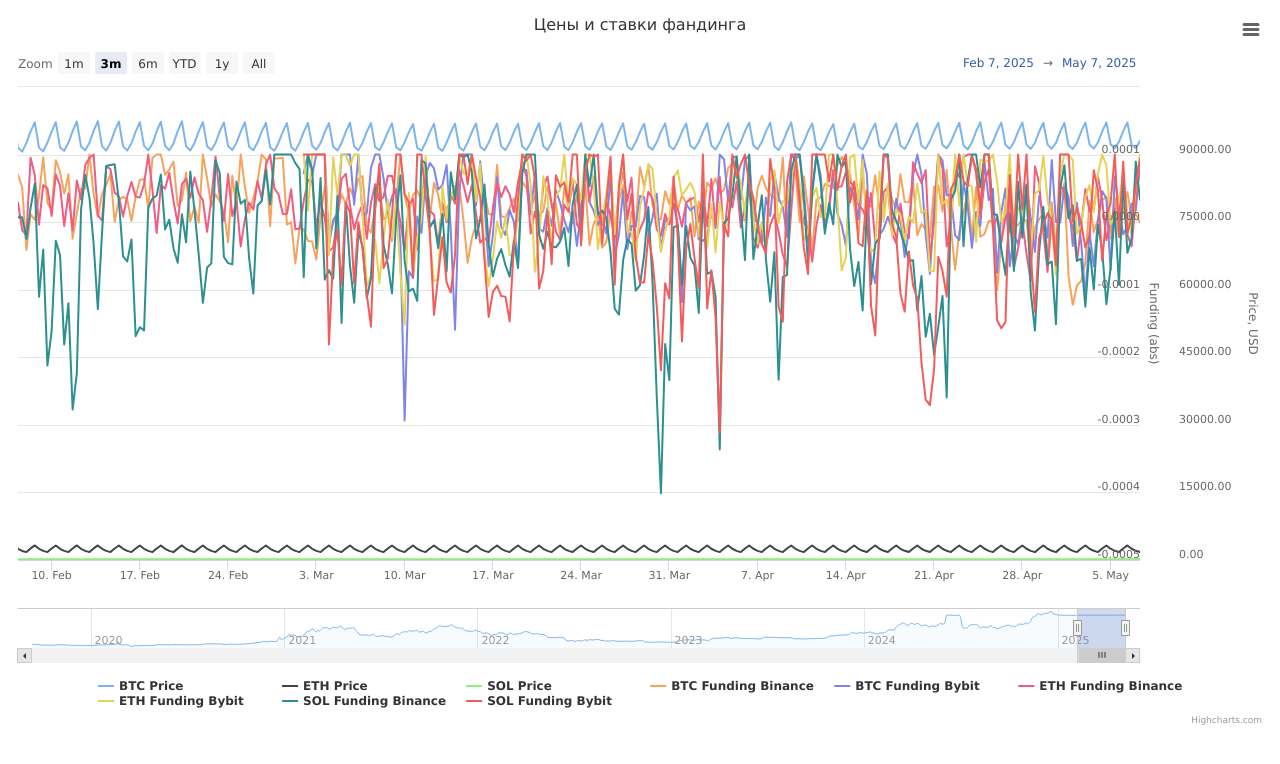
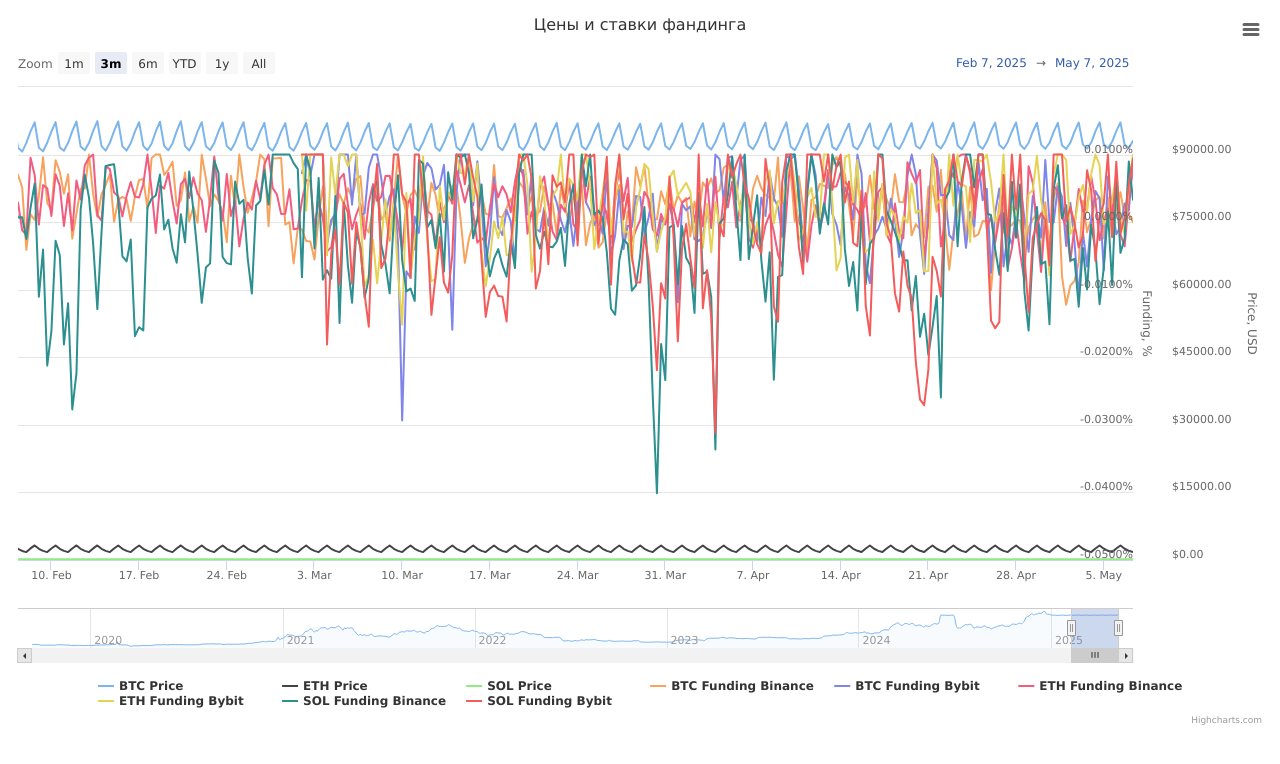
Before and after one commit to nokitakaze/funding-rate-2025-05, a plain HTML site: page index.html in a window 1280 px wide. Drawn offline with nearby package versions, Linux system fonts and the light colour scheme.

Commit message:
* Проценты рисуем как проценты

```diff
--- a/index.html
+++ b/index.html
@@ -25,41 +25,57 @@
         return r.json();
     }
 
-    const toSeries = (a, i) => a
+    const toSeriesPrice = (a, i) => a
         .map(d => [d[0] * 1000, d[i] ?? null])
         .filter(d => d[1] !== null);
+    const toSeriesFunding = (a, i) => a
+        .map(d => [d[0] * 1000, d[i] != null ? d[i] * 100 : null]);
 
     (async () => {
-        const [btc, eth, sol] = await Promise.all([
-            load('data-BTC.json'),
-            load('data-ETH.json'),
-            load('data-SOL.json')
-        ]);
+        const [btc, eth, sol] = await Promise.all(['data-BTC.json', 'data-ETH.json', 'data-SOL.json'].map(load));
 
         Highcharts.stockChart('graph', {
             rangeSelector: {selected: 1},
             title: {text: 'Цены и ставки фандинга'},
             legend: {enabled: true},
             yAxis: [{
-                title: {text: 'Funding (abs)'},
-                labels: {format: '{value:.4f}'}
+                title: {text: 'Funding, %'},
+                labels: {format: '{value:.4f}%'}
             }, {
                 title: {text: 'Price, USD'},
                 opposite: true,
-                labels: {format: '{value:.2f}'}
+                labels: {format: '${value:.2f}'}
             }],
             tooltip: {shared: true},
             series: [
-                {name: 'BTC Price', data: toSeries(btc, 1), yAxis: 1, connectNulls: true, tooltip: {valueDecimals: 2}},
-                {name: 'ETH Price', data: toSeries(eth, 1), yAxis: 1, connectNulls: true, tooltip: {valueDecimals: 2}},
-                {name: 'SOL Price', data: toSeries(sol, 1), yAxis: 1, connectNulls: true, tooltip: {valueDecimals: 2}},
+                {name: 'BTC Price', data: toSeriesPrice(btc, 1), yAxis: 1, connectNulls: true, tooltip: {valueDecimals: 2}},
+                {name: 'ETH Price', data: toSeriesPrice(eth, 1), yAxis: 1, connectNulls: true, tooltip: {valueDecimals: 2}},
+                {name: 'SOL Price', data: toSeriesPrice(sol, 1), yAxis: 1, connectNulls: true, tooltip: {valueDecimals: 2}},
 
-                {name: 'BTC Funding Binance', data: toSeries(btc, 2), yAxis: 0, connectNulls: true, tooltip: {valueDecimals: 6}},
-                {name: 'BTC Funding Bybit', data: toSeries(btc, 3), yAxis: 0, connectNulls: true, tooltip: {valueDecimals: 6}},
-                {name: 'ETH Funding Binance', data: toSeries(eth, 2), yAxis: 0, connectNulls: true, tooltip: {valueDecimals: 6}},
-                {name: 'ETH Funding Bybit', data: toSeries(eth, 3), yAxis: 0, connectNulls: true, tooltip: {valueDecimals: 6}},
-                {name: 'SOL Funding Binance', data: toSeries(sol, 2), yAxis: 0, connectNulls: true, tooltip: {valueDecimals: 6}},
-                {name: 'SOL Funding Bybit', data: toSeries(sol, 3), yAxis: 0, connectNulls: true, tooltip: {valueDecimals: 6}}
+                {
+                    name: 'BTC Funding Binance', data: toSeriesFunding(btc, 2), yAxis: 0, connectNulls: true,
+                    tooltip: {valueDecimals: 4, valueSuffix: '%'}
+                },
+                {
+                    name: 'BTC Funding Bybit', data: toSeriesFunding(btc, 3), yAxis: 0, connectNulls: true,
+                    tooltip: {valueDecimals: 4, valueSuffix: '%'}
+                },
+                {
+                    name: 'ETH Funding Binance', data: toSeriesFunding(eth, 2), yAxis: 0, connectNulls: true,
+                    tooltip: {valueDecimals: 4, valueSuffix: '%'}
+                },
+                {
+                    name: 'ETH Funding Bybit', data: toSeriesFunding(eth, 3), yAxis: 0, connectNulls: true,
+                    tooltip: {valueDecimals: 4, valueSuffix: '%'}
+                },
+                {
+                    name: 'SOL Funding Binance', data: toSeriesFunding(sol, 2), yAxis: 0, connectNulls: true,
+                    tooltip: {valueDecimals: 4, valueSuffix: '%'}
+                },
+                {
+                    name: 'SOL Funding Bybit', data: toSeriesFunding(sol, 3), yAxis: 0, connectNulls: true,
+                    tooltip: {valueDecimals: 4, valueSuffix: '%'}
+                }
             ]
         });
     })().catch(console.error);
```
